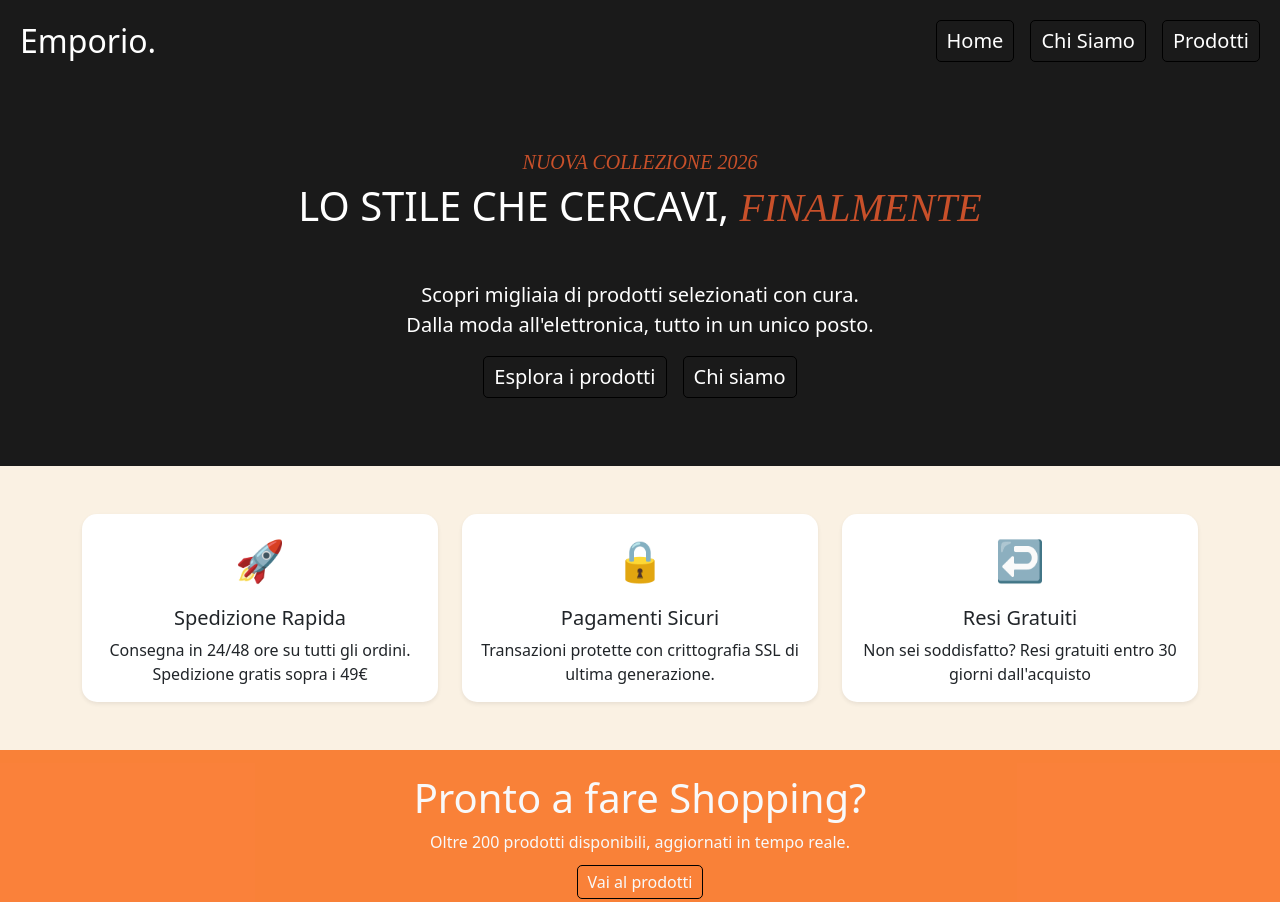
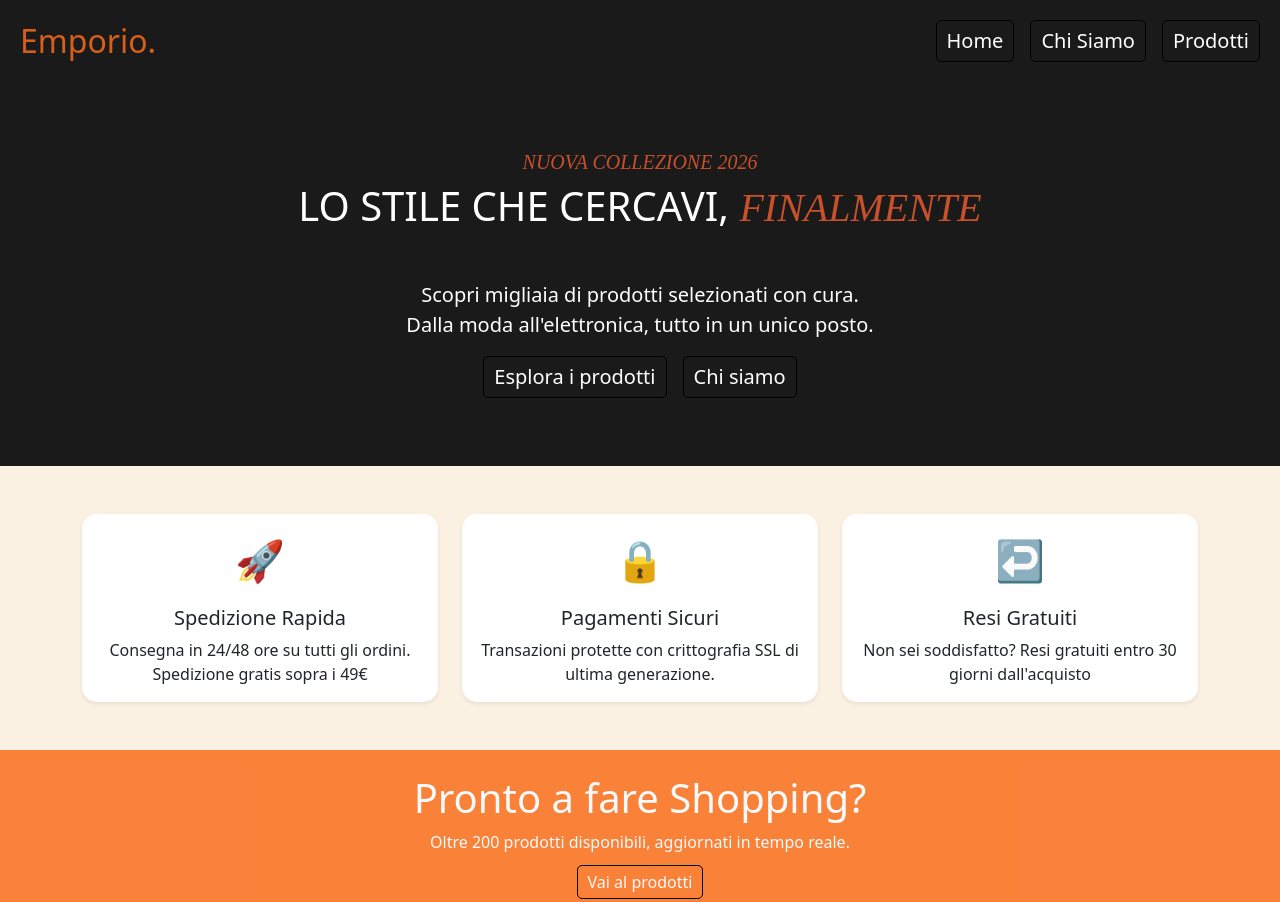
Before and after one commit to RodiglianoLorenzo/react-router, a React (Vite) app: page / in a window 1280 px wide. Built offline with nearby package versions, Linux system fonts and the light colour scheme.

Commit message:
change the name to the dettagli in compra subito

```diff
--- a/src/Components/AppHeader.jsx
+++ b/src/Components/AppHeader.jsx
@@ -7,7 +7,7 @@ export default function AppHeader() {
         <header className="d-flex flex-column">
 
             <div className="d-flex justify-content-between align-items-center">
-                <h2 className="mb-0">Emporio.</h2>
+                <h2 className="mb-0 header_title">Emporio.</h2>
                 <nav className="d-flex gap-3">
                     {menu.map(item => (
                         <NavLink
--- a/src/index.css
+++ b/src/index.css
@@ -29,6 +29,10 @@ header {
 
     .nav-link:hover {
         background-color: #f0f0f0;
+    }
+
+    .header_title {
+        color: #fa6c1ad7;
     }
 
 }
--- a/src/pages/Prodotti.jsx
+++ b/src/pages/Prodotti.jsx
@@ -36,7 +36,7 @@ export default function Prodotti() {
                                 <p className="small">⭐ {p.rating.rate}</p>
 
                                 <button className="btn btn-primary mt-auto">
-                                    Dettagli
+                                    Compra subito
                                 </button>
                             </div>
 
```
